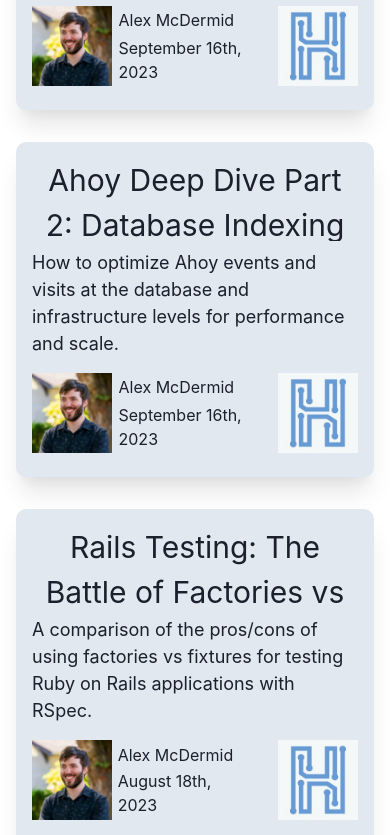
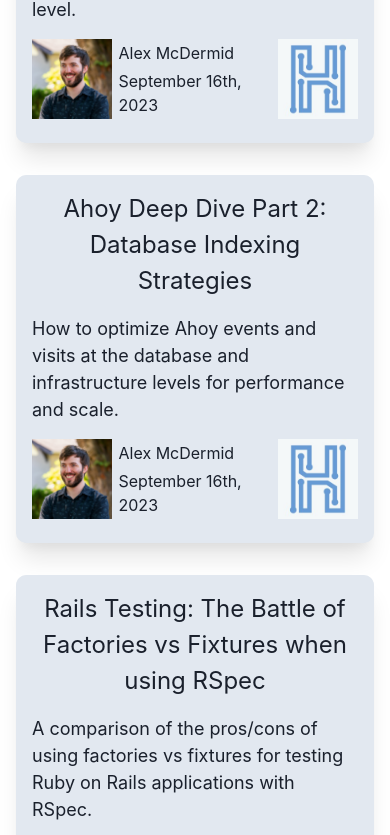
Before and after one commit to alexmcdermid/portfolio-website-chakra, a React (Create React App) app: page / in a window 390 px wide. Shown: the part 7547-8382 px from the top of the page. Built offline with nearby package versions, Linux system fonts and the light colour scheme.

Commit message:
fix: let blog cards grow so titles are not cut off on phones

```diff
--- a/src/components/Content.js
+++ b/src/components/Content.js
@@ -33,6 +33,27 @@ const otherStack = [
     { icon: FaDocker, label: 'Docker' },
     { icon: SiGithubactions, label: 'GitHub Actions' },
     { icon: DiGit, label: 'Git' },
+]
+
+const blogPosts = [
+    {
+        url: 'https://harled.ca/blog/what_is_ahoy_and_application_level_optimizations',
+        title: 'Ahoy Deep Dive Part 1: What is Ahoy? And Application Level Optimizations',
+        summary: 'An overview of Ahoy and industry standard practices to optimize Ahoy events and visits at the application level.',
+        publishedDate: 'September 16th, 2023',
+    },
+    {
+        url: 'https://harled.ca/blog/database_indexing_strategies',
+        title: 'Ahoy Deep Dive Part 2: Database Indexing Strategies',
+        summary: 'How to optimize Ahoy events and visits at the database and infrastructure levels for performance and scale.',
+        publishedDate: 'September 16th, 2023',
+    },
+    {
+        url: 'https://harled.ca/blog/the_battle_of_factories_vs_fixtures_when_using_rspec',
+        title: 'Rails Testing: The Battle of Factories vs Fixtures when using RSpec',
+        summary: 'A comparison of the pros/cons of using factories vs fixtures for testing Ruby on Rails applications with RSpec.',
+        publishedDate: 'August 18th, 2023',
+    },
 ]
 
 function Content() {
@@ -119,60 +140,24 @@ function Content() {
                     <Text as='h2' fontSize="4xl" fontWeight="semibold" pt={{ base: '10', md: '14' }} pb='6'>Blogs</Text>
 
                     <Flex wrap='wrap' justify='center' align='stretch' gap='8' w='100%' maxW='1280px' mx='auto' px='4' textAlign='center'>
-                        <Box w={{ base: '100%', lg: 'calc(50% - 1rem)' }} h={isNotSmallerScreen ? '385px' : '335px'} rounded='10px' overflow='hidden' boxShadow='md' bg={isDark ? 'gray.700' : 'gray.200'} shadow='xl'>
-                            <Link href="https://harled.ca/blog/what_is_ahoy_and_application_level_optimizations" _focus={{ outline: 'none' }} isExternal>
-                                <Flex direction={'column'} justifyContent={'space-between'} height={'100%'} paddingBlockEnd={'.5em'}>
-                                    <Text as='h3' fontSize='3xl' px='4' pt='4' pb='2' sx={{ display: '-webkit-box', WebkitLineClamp: '3', WebkitBoxOrient: 'vertical', overflow: 'hidden' }}>Ahoy Deep Dive Part 1: What is Ahoy? And Application Level Optimizations</Text>
-                                    <Text fontSize={isNotSmallerScreen ? 'xl' : 'lg'} textAlign='left' px='4' pt='2' pb='4'>An overview of Ahoy and industry standard practices to optimize Ahoy events and visits at the application level.</Text>
-                                    <Flex justify={'space-between'} px='4' pb='4'>
+                        {blogPosts.map(({ url, title, summary, publishedDate }) => (
+                            <Box key={url} w={{ base: '100%', lg: 'calc(50% - 1rem)' }} minH={isNotSmallerScreen ? '385px' : undefined} display='flex' rounded='10px' overflow='hidden' boxShadow='md' bg={isDark ? 'gray.700' : 'gray.200'} shadow='xl'>
+                                <Link href={url} _focus={{ outline: 'none' }} isExternal flex='1' display='flex' flexDirection='column' justifyContent='space-between' pb='.5em'>
+                                    <Text as='h3' fontSize={isNotSmallerScreen ? '3xl' : '2xl'} px='4' pt='4' pb='2'>{title}</Text>
+                                    <Text fontSize={isNotSmallerScreen ? 'xl' : 'lg'} textAlign='left' px='4' pt='2' pb='4'>{summary}</Text>
+                                    <Flex justify='space-between' px='4' pb='4'>
                                         <Flex>
                                             <Image w={isNotSmallerScreen ? '120px' : '80px'} h={isNotSmallerScreen ? '120px' : '80px'} src="harledProfile.jpg" alt="Alex McDermid Harled Work Profile Photo"/>
-                                            <Flex direction={'column'} justifyContent={'center'} pl={'2%'} textAlign={'start'}>
+                                            <Flex direction='column' justifyContent='center' pl='2%' textAlign='start'>
                                                 <Text fontSize={isNotSmallerScreen ? 'lg' : 'md'} p='1%'>Alex McDermid</Text>
-                                                <Text fontSize={isNotSmallerScreen ? 'lg' : 'md'} p='1%' whiteSpace={{ base: 'normal', md: 'nowrap' }}>September 16th, 2023</Text>
+                                                <Text fontSize={isNotSmallerScreen ? 'lg' : 'md'} p='1%' whiteSpace={{ base: 'normal', md: 'nowrap' }}>{publishedDate}</Text>
                                             </Flex>
                                         </Flex>
                                         <Image w={isNotSmallerScreen ? '120px' : '80px'} h={isNotSmallerScreen ? '120px' : '80px'} src="harledLogo.jpeg" alt="Harled Inc Logo"/>
                                     </Flex>
-                                </Flex>
-                            </Link>
-                        </Box>
-                        <Box w={{ base: '100%', lg: 'calc(50% - 1rem)' }} h={isNotSmallerScreen ? '385px' : '335px'} rounded='10px' overflow='hidden' boxShadow='md' bg={isDark ? 'gray.700' : 'gray.200'} shadow='xl'  >
-                            <Link href="https://harled.ca/blog/database_indexing_strategies" _focus={{ outline: 'none' }} isExternal>
-                                <Flex direction={'column'} justifyContent={'space-between'} height={'100%'} paddingBlockEnd={'.5em'}>
-                                    <Text as='h3' fontSize='3xl' px='4' pt='4' pb='2' sx={{ display: '-webkit-box', WebkitLineClamp: '3', WebkitBoxOrient: 'vertical', overflow: 'hidden' }}>Ahoy Deep Dive Part 2: Database Indexing Strategies</Text>
-                                    <Text fontSize={isNotSmallerScreen ? 'xl' : 'lg'} textAlign='left' px='4' pt='2' pb='4'>How to optimize Ahoy events and visits at the database and infrastructure levels for performance and scale.</Text>
-                                    <Flex justify={'space-between'} px='4' pb='4'>
-                                        <Flex>
-                                            <Image w={isNotSmallerScreen ? '120px' : '80px'} h={isNotSmallerScreen ? '120px' : '80px'} src="harledProfile.jpg" alt="Alex McDermid Harled Work Profile Photo"/>
-                                            <Flex direction={'column'} justifyContent={'center'} pl={'2%'} textAlign={'start'}>
-                                                <Text fontSize={isNotSmallerScreen ? 'lg' : 'md'} p='1%'>Alex McDermid</Text>
-                                                <Text fontSize={isNotSmallerScreen ? 'lg' : 'md'} p='1%' whiteSpace={{ base: 'normal', md: 'nowrap' }}>September 16th, 2023</Text>
-                                            </Flex>
-                                        </Flex>
-                                        <Image w={isNotSmallerScreen ? '120px' : '80px'} h={isNotSmallerScreen ? '120px' : '80px'} src="harledLogo.jpeg" alt="Harled Inc Logo"/>
-                                    </Flex>
-                                </Flex>
-                            </Link>
-                        </Box>
-                        <Box w={{ base: '100%', lg: 'calc(50% - 1rem)' }} h={isNotSmallerScreen ? '385px' : '335px'} rounded='10px' overflow='hidden' boxShadow='md' bg={isDark ? 'gray.700' : 'gray.200'} shadow='xl'  >
-                            <Link href="https://harled.ca/blog/the_battle_of_factories_vs_fixtures_when_using_rspec" _focus={{ outline: 'none' }} isExternal>
-                                <Flex direction={'column'} justifyContent={'space-between'} height={'100%'} paddingBlockEnd={'.5em'}>
-                                    <Text as='h3' fontSize='3xl' px='4' pt='4' pb='2' sx={{ display: '-webkit-box', WebkitLineClamp: '3', WebkitBoxOrient: 'vertical', overflow: 'hidden' }}>Rails Testing: The Battle of Factories vs Fixtures when using RSpec</Text>
-                                    <Text fontSize={isNotSmallerScreen ? 'xl' : 'lg'} textAlign='left' px='4' pt='2' pb='4'>A comparison of the pros/cons of using factories vs fixtures for testing Ruby on Rails applications with RSpec.</Text>
-                                    <Flex justify={'space-between'} px='4' pb='4'>
-                                        <Flex>
-                                            <Image w={isNotSmallerScreen ? '120px' : '80px'} h={isNotSmallerScreen ? '120px' : '80px'} src="harledProfile.jpg" alt="Alex McDermid Harled Work Profile Photo"/>
-                                            <Flex direction={'column'} justifyContent={'center'} pl={'2%'} textAlign={'start'}>
-                                                <Text fontSize={isNotSmallerScreen ? 'lg' : 'md'} p='1%'>Alex McDermid</Text>
-                                                <Text fontSize={isNotSmallerScreen ? 'lg' : 'md'} p='1%' whiteSpace={{ base: 'normal', md: 'nowrap' }}>August 18th, 2023</Text>
-                                            </Flex>
-                                        </Flex>
-                                        <Image w={isNotSmallerScreen ? '120px' : '80px'} h={isNotSmallerScreen ? '120px' : '80px'} src="harledLogo.jpeg" alt="Harled Inc Logo"/>
-                                    </Flex>
-                                </Flex>
-                            </Link>
-                        </Box>
+                                </Link>
+                            </Box>
+                        ))}
                     </Flex>
 
                     <Text as='h2' fontSize="4xl" fontWeight="semibold" pt={{ base: '10', md: '14' }} pb='6'>Past Projects</Text>
```
